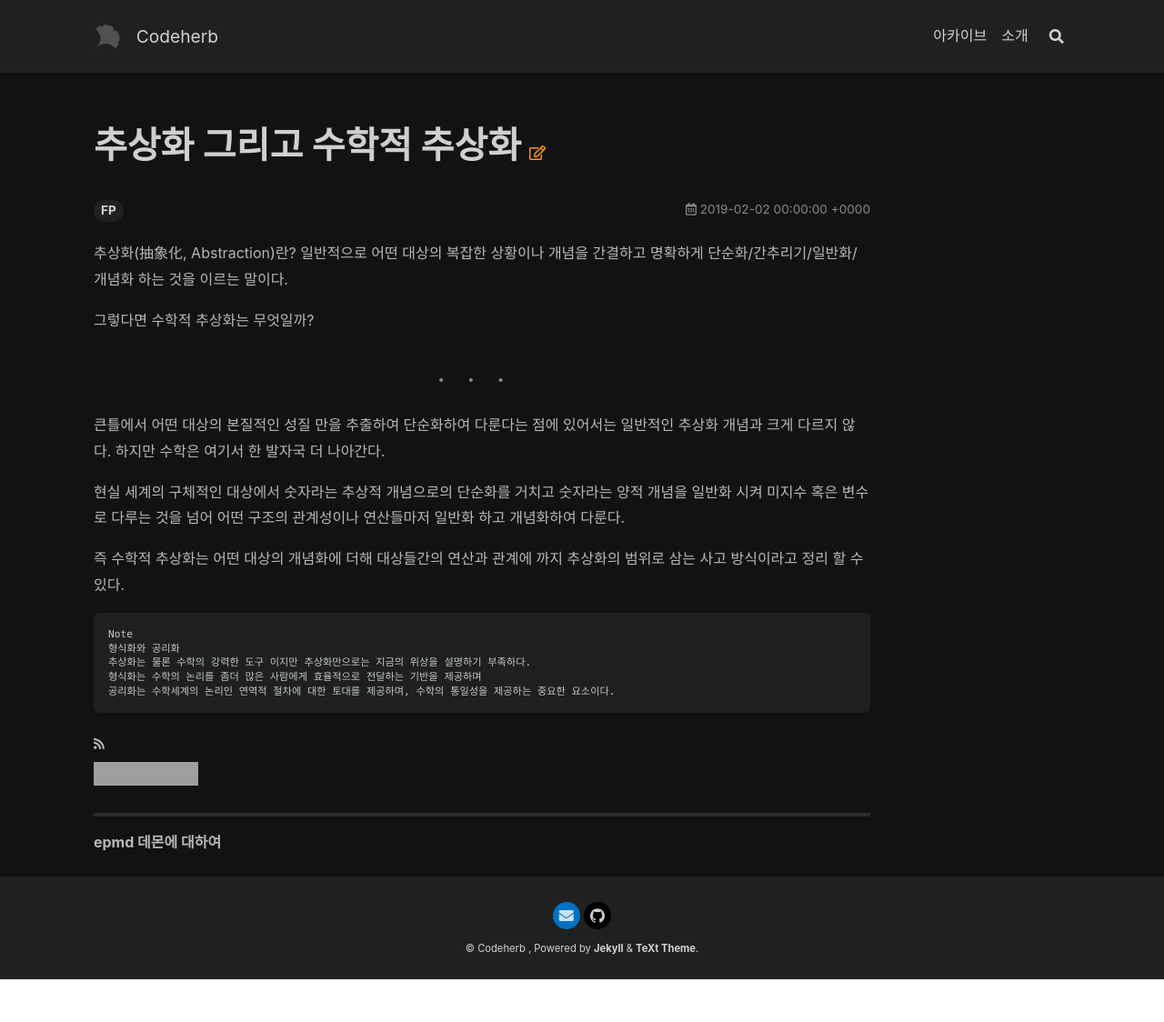
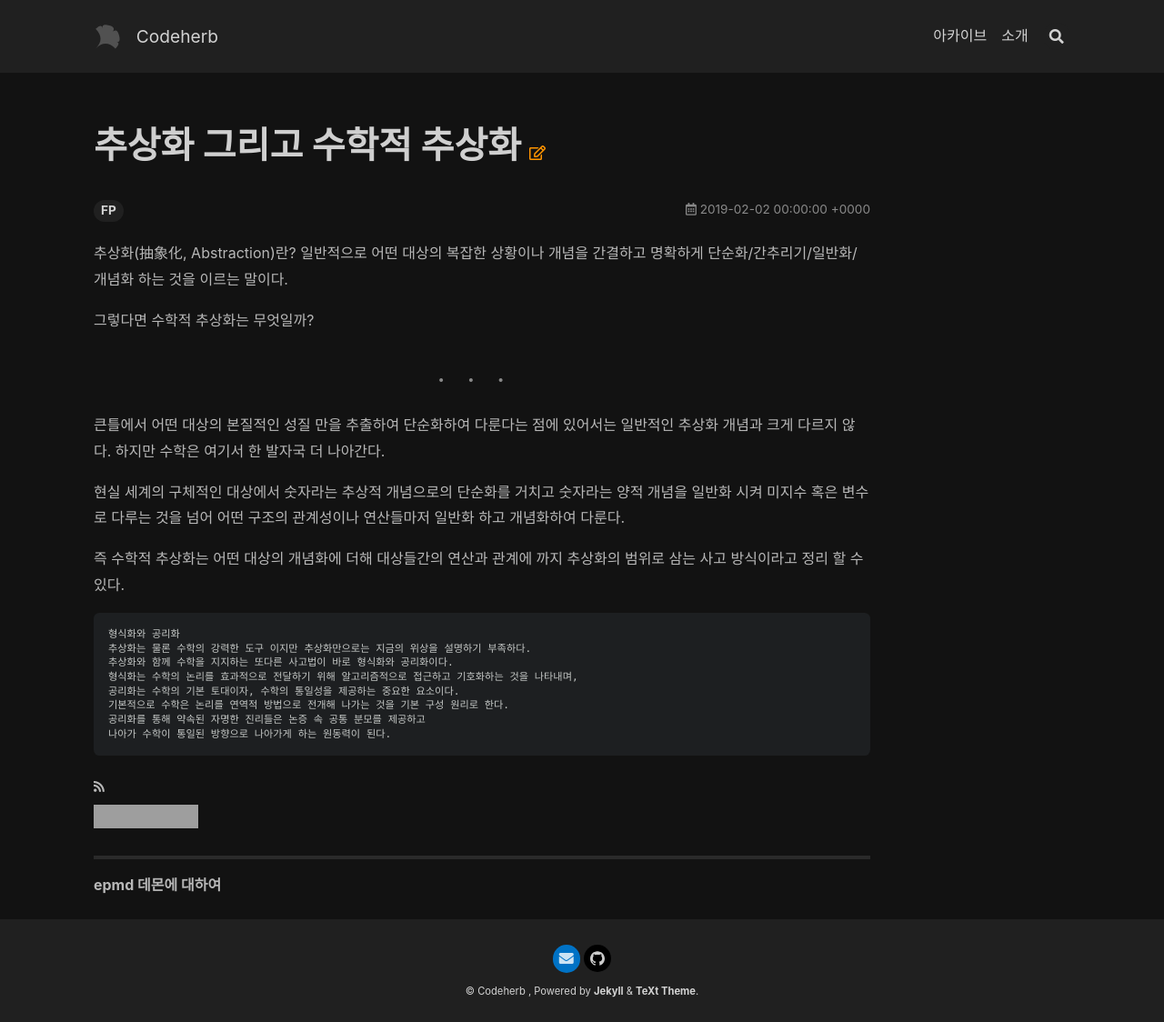
Before and after one commit to codeherb/codeherb.github.com, a Jekyll site: the page built from _posts/2019-02-02-lambda.md, in a window 1280 px wide. Shown: the whole page at 91% size. Built offline with Jekyll 4.4.1, drawn with Linux system fonts in a browser that asks for light colours; nearby versions of some CDN libraries; before the commit the page ends 1077 px from its top, so only the background shows below that; grey boxes are pictures that could not be loaded.

Commit message:
Update 2019-02-02-lambda.md

````diff
--- a/_posts/2019-02-02-lambda.md
+++ b/_posts/2019-02-02-lambda.md
@@ -21,10 +21,14 @@ tags: FP
 즉 수학적 추상화는 어떤 대상의 개념화에 더해 대상들간의 연산과
 관계에 까지 추상화의 범위로 삼는 사고 방식이라고 정리 할 수 있다.
 
+
 ```
-Note
 형식화와 공리화
 추상화는 물론 수학의 강력한 도구 이지만 추상화만으로는 지금의 위상을 설명하기 부족하다.
-형식화는 수학의 논리를 좀더 많은 사람에게 효율적으로 전달하는 기반을 제공하며
-공리화는 수학세계의 논리인 연역적 절차에 대한 토대를 제공하며, 수학의 통일성을 제공하는 중요한 요소이다.
+추상화와 함께 수학을 지지하는 또다른 사고법이 바로 형식화와 공리화이다.
+형식화는 수학의 논리를 효과적으로 전달하기 위해 알고리즘적으로 접근하고 기호화하는 것을 나타내며,
+공리화는 수학의 기본 토대이자, 수학의 통일성을 제공하는 중요한 요소이다.
+기본적으로 수학은 논리를 연역적 방법으로 전개해 나가는 것을 기본 구성 원리로 한다.
+공리화를 통해 약속된 자명한 진리들은 논증 속 공통 분모를 제공하고
+나아가 수학이 통일된 방향으로 나아가게 하는 원동력이 된다.
 ```
````
